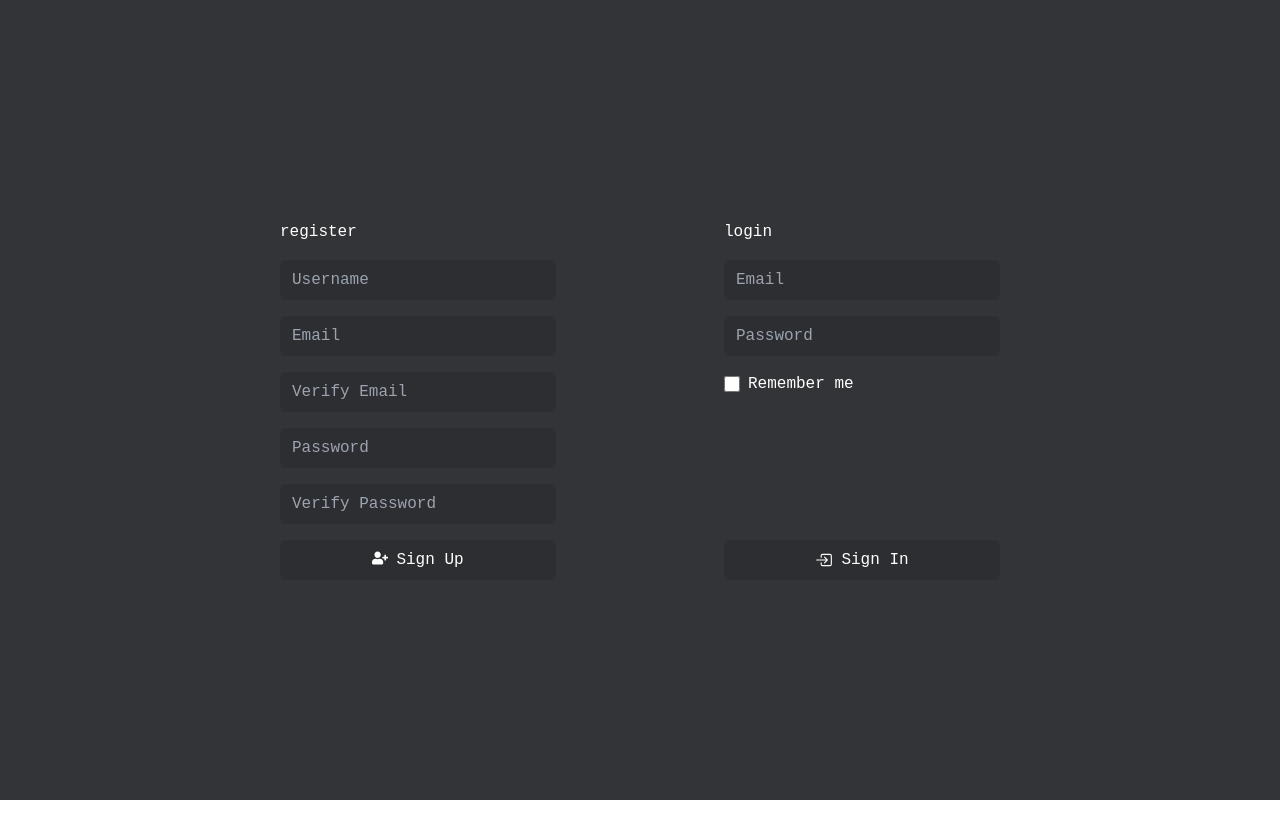
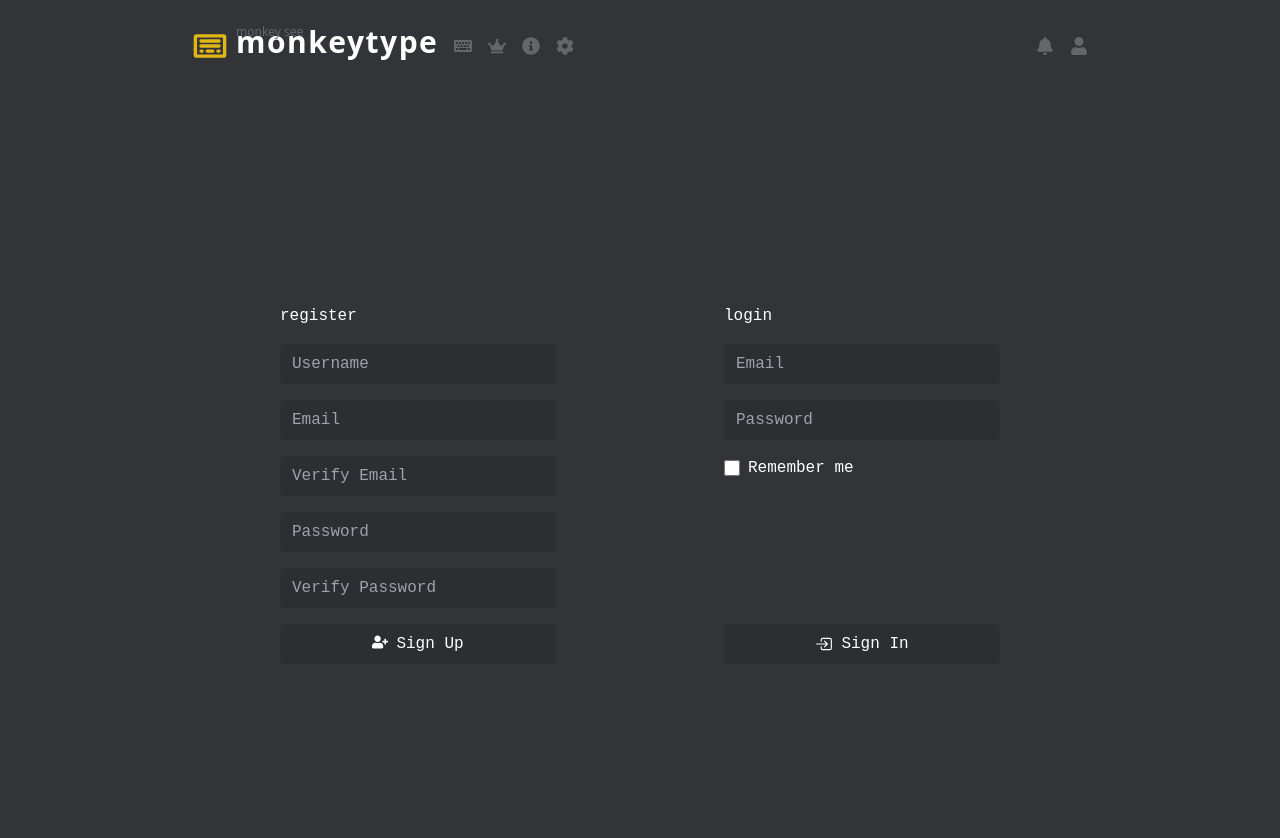
Before and after one commit to kwm0304/TypeGame, a React (Vite) app in the folder client/: page /user in a window 1280 px wide. Shown: the top 838 px of the page. Before the commit the page ends 800 px from the top, so only its background shows below. Built offline with nearby package versions, Linux system fonts and the light colour scheme; a web font is replaced by a local one.

Commit message:
add navbar

```diff
--- a/client/src/App.tsx
+++ b/client/src/App.tsx
@@ -1,13 +1,16 @@
 import { BrowserRouter as Router, Routes, Route } from 'react-router-dom'
 
 import UserAuthentication from './pages/UserAuthentication'
+import Navbar from './components/Navbar'
 
 function App() {
 
   return (
     <>
     <Router>
+    <Navbar />
       <Routes>
+
         <Route path="/user" element={<UserAuthentication />} />
       </Routes>
     </Router>
--- /dev/null
+++ b/client/src/components/Navbar.tsx
@@ -0,0 +1,39 @@
+import {
+  FaCrown,
+  FaInfoCircle,
+  FaCog,
+  FaBell,
+  FaUser,
+  FaKeyboard,
+} from "react-icons/fa";
+import { PiKeyboardBold } from "react-icons/pi";
+import { Link } from "react-router-dom";
+const Navbar = () => {
+  return (
+    <div className="bg-monkeyBG text-monkeyText flex items-center justify-between p-4 sticky top-0 fixed pt-6 px-48">
+      <div className="flex items-center space-x-4 ">
+        <div className="flex items-center space-x-2">
+          <PiKeyboardBold className="text-monkeyAccent text-4xl" />
+          <div className="relative">
+            <span className="absolute top-0 left-0 text-xs text-monkeyDarkText">
+              monkey see
+            </span>
+            <div className="text-white font-semibold text-3xl tracking-wider pb-2">monkeytype</div>
+          </div>
+        </div>
+        <FaKeyboard className="text-monkeyDarkText text-lg" />
+        <FaCrown className="text-monkeyDarkText text-lg" />
+        <FaInfoCircle className="text-monkeyDarkText text-lg" />
+        <FaCog className="text-monkeyDarkText text-lg" />
+      </div>
+      <div className="flex items-center space-x-4 ">
+        <FaBell className="text-monkeyDarkText text-lg" />
+        <Link to="/user">
+          <FaUser className="text-monkeyDarkText text-lg" />
+        </Link>
+      </div>
+    </div>
+  );
+};
+
+export default Navbar;
--- a/client/src/context/AuthContext.tsx
+++ b/client/src/context/AuthContext.tsx
@@ -1,6 +1,6 @@
 import React, { createContext, useContext, useEffect, useState } from "react";
 import axios from "axios";
-import { UserContextType } from "../types";
+import { UserContextType, UserProfile } from "../types";
 import { useNavigate } from "react-router-dom";
 import { signup, login } from "@/services/userService";
 
@@ -66,8 +66,7 @@
           navigate("/");
         }
       })
-      .catch(() => setErrMsg("Invalid Username and/or Password")
-      );
+      .catch(() => setErrMsg("Invalid Username and/or Password"));
   };
 
   const isLoggedIn = () => {
--- a/client/src/pages/UserAuthentication.tsx
+++ b/client/src/pages/UserAuthentication.tsx
@@ -5,9 +5,8 @@
   return (
     <div className="min-h-screen flex items-center justify-center bg-monkeyBG">
       <div className="flex items-stretch space-x-10 w-full max-w-3xl gap-x-20">
-          <SignupForm />
-
-          <LoginForm />
+        <SignupForm Username={""} Password={""} Email={""} Name={""} />
+        <LoginForm Username={""} Password={""} />
       </div>
     </div>
   );
--- a/client/tailwind.config.js
+++ b/client/tailwind.config.js
@@ -42,6 +42,7 @@
       colors: {
         monkeyBG: "#323437",
         monkeyText: "#d1d0c5",
+        monkeyDarkText: "#646669",
         monkeyAccent: "#e2b714",
         darkerBG: "#2c2e31"
       }
```
